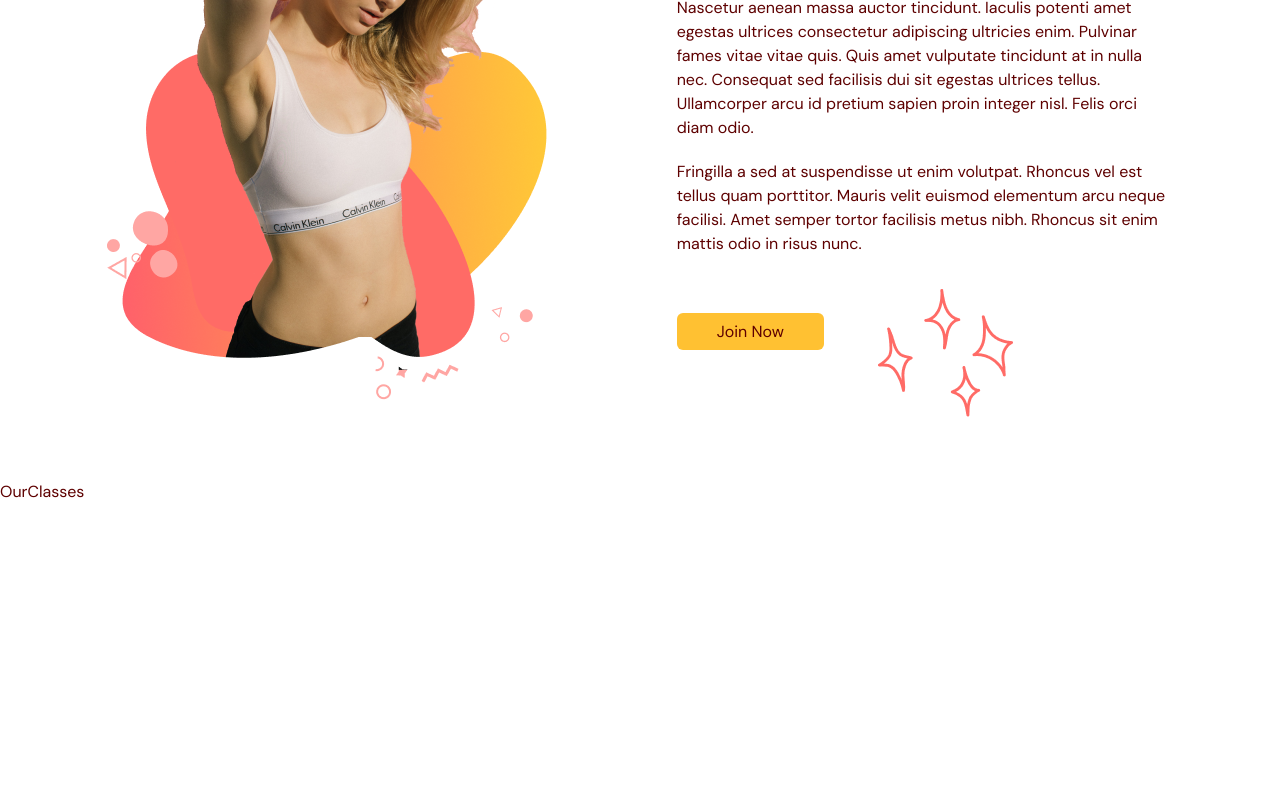
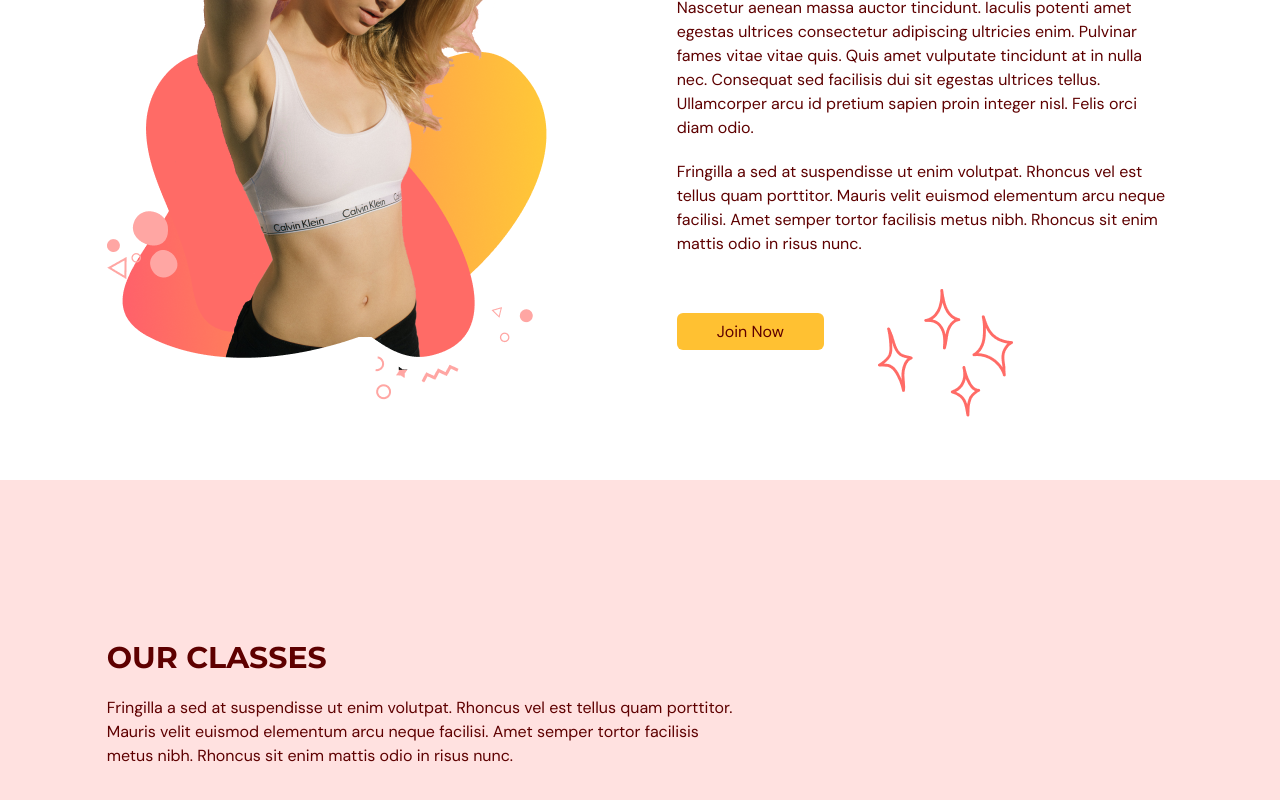
Before and after one commit to edwrdddk/ts-react-gym-app, a React (Vite) app: page / in a window 1280 px wide. Shown: the part 1669-2469 px from the top of the page. Before the commit the page ends 2173 px from the top, so only its background shows below. Built offline with nearby package versions, Linux system fonts and the light colour scheme.

Commit message:
OurClasses Page in progress 1.1 text

```diff
--- a/src/scenes/ourClasses/index.tsx
+++ b/src/scenes/ourClasses/index.tsx
@@ -1,14 +1,47 @@
-import { SelectedPage } from '@/shared/types';
-import React from 'react'
+import { SelectedPage } from "@/shared/types";
+import image1 from "@/assets/image1.png";
+import image2 from "@/assets/image2.png";
+import image3 from "@/assets/image3.png";
+import image4 from "@/assets/image4.png";
+import image5 from "@/assets/image5.png";
+import image6 from "@/assets/image6.png";
+import { motion } from "framer-motion";
+import HText from "@/shared/HText";
 
 type Props = {
   setSelectedPage: (value: SelectedPage) => void;
-}
+};
 
 const OurClasses = ({ setSelectedPage }: Props) => {
   return (
-    <div>OurClasses</div>
-  )
-}
+    <section id="ourclasses" className="w-full bg-primary-100 py-40">
+      <motion.div
+        onViewportEnter={() => setSelectedPage(SelectedPage.OurClasses)}
+      >
+        <motion.div
+          className="mx-auto w-5/6"
+          initial="hidden"
+          whileInView="visible"
+          viewport={{ once: true, amount: 0.5 }}
+          transition={{ duration: 0.5 }}
+          variants={{
+            hidden: { opacity: 0, x: -50 },
+            visible: { opacity: 1, x: 0 },
+          }}
+        >
+          <div className="md:w-3/5">
+            <HText>OUR CLASSES</HText>
+            <p className="py-5">
+              Fringilla a sed at suspendisse ut enim volutpat. Rhoncus vel est
+              tellus quam porttitor. Mauris velit euismod elementum arcu neque
+              facilisi. Amet semper tortor facilisis metus nibh. Rhoncus sit
+              enim mattis odio in risus nunc.
+            </p>
+          </div>
+        </motion.div>
+      </motion.div>
+    </section>
+  );
+};
 
-export default OurClasses
+export default OurClasses;
```
